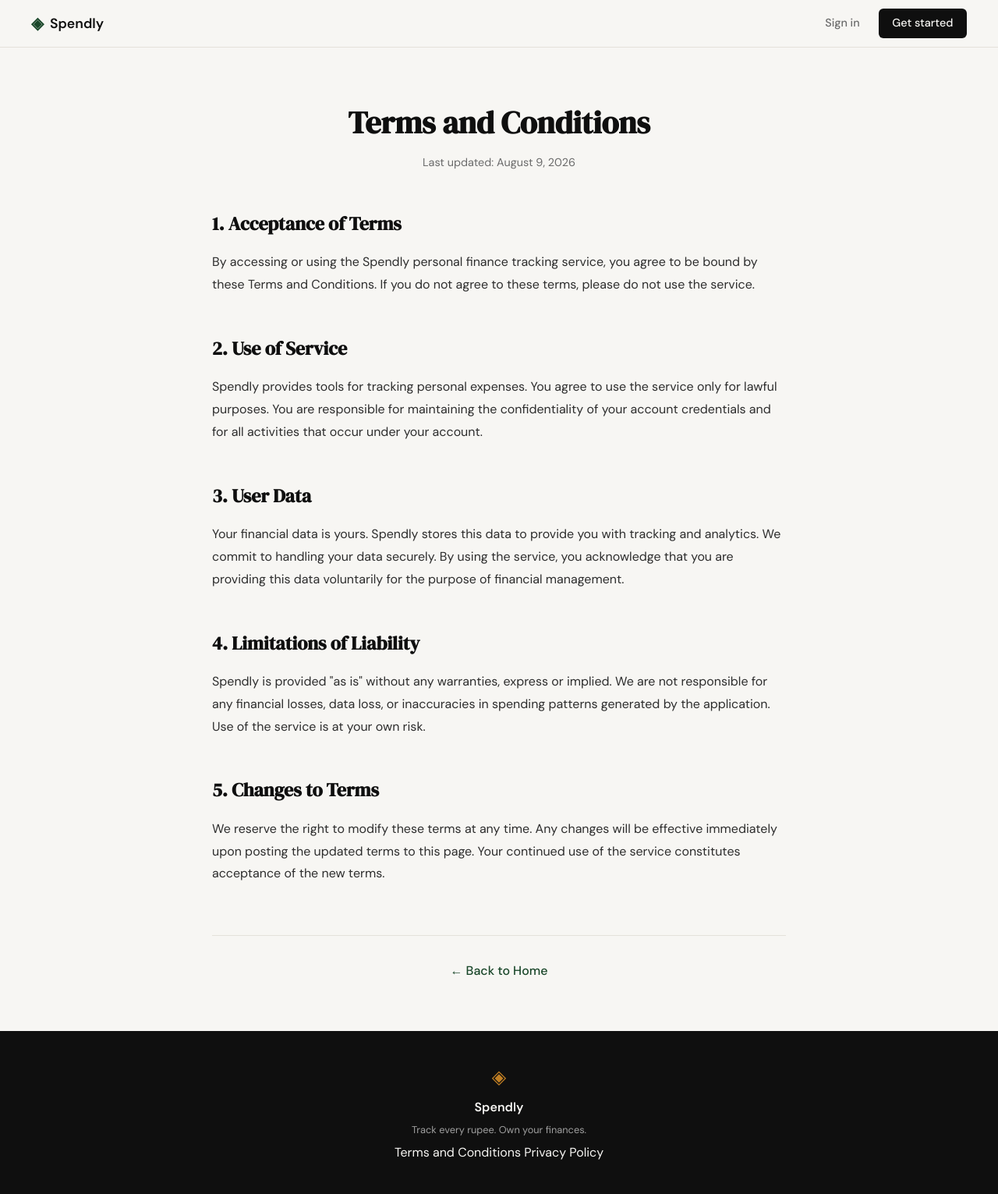
After one commit to ssingh465/expense-tracker-claude, a Flask app: page /terms in a window 1280 px wide. The commit adds this page. Shown: the whole page at 78% size. Run offline with Flask 3, Linux system fonts and the light colour scheme.

Commit message:
Implement Terms and Conditions page with thematic styling
- Added /terms route to app.py
- Created templates/terms.html with thematic styling
- Added content page styles to static/css/style.css
- Updated footer link in templates/base.html

Co-Authored-By: Claude <noreply@anthropic.com>

```diff
--- a/app.py
+++ b/app.py
@@ -20,6 +20,11 @@ def register():
 @app.route("/login")
 def login():
     return render_template("login.html")
+
+
+@app.route("/terms")
+def terms():
+    return render_template("terms.html")
 
 
 # ------------------------------------------------------------------ #
--- a/static/css/style.css
+++ b/static/css/style.css
@@ -528,3 +528,64 @@ a { color: inherit; text-decoration: none; }
     .nav-links a:not(.nav-cta) { display: none; }
     .hero { padding: 3rem 1rem 2rem; }
 }
+
+/* ------------------------------------------------------------------ */
+/* Content Pages (Terms, Privacy, etc.)                                */
+/* ------------------------------------------------------------------ */
+
+.content-page {
+    max-width: 800px;
+    margin: 4rem auto;
+    padding: 0 2rem;
+}
+
+.content-header {
+    text-align: center;
+    margin-bottom: 3rem;
+}
+
+.content-title {
+    font-family: var(--font-display);
+    font-size: 2.5rem;
+    color: var(--ink);
+    margin-bottom: 0.5rem;
+}
+
+.content-subtitle {
+    font-size: 0.9rem;
+    color: var(--ink-muted);
+}
+
+.content-section {
+    margin-bottom: 3rem;
+}
+
+.content-section-title {
+    font-family: var(--font-display);
+    font-size: 1.5rem;
+    color: var(--ink);
+    margin-bottom: 1rem;
+}
+
+.content-body {
+    color: var(--ink-soft);
+    line-height: 1.8;
+}
+
+.content-footer {
+    text-align: center;
+    margin-top: 4rem;
+    padding-top: 2rem;
+    border-top: 1px solid var(--border);
+}
+
+.link-back {
+    color: var(--accent);
+    font-weight: 500;
+    transition: color 0.2s;
+}
+
+.link-back:hover {
+    color: var(--ink);
+    text-decoration: underline;
+}
--- a/templates/base.html
+++ b/templates/base.html
@@ -35,7 +35,7 @@
             <span class="footer-name">Spendly</span>
             <p class="footer-copy">Track every rupee. Own your finances.</p>
             <div class="footer-links">
-                <a href="#">Terms and Conditions</a>
+                <a href="{{ url_for('terms') }}">Terms and Conditions</a>
                 <a href="#">Privacy Policy</a>
             </div>
         </div>
--- /dev/null
+++ b/templates/terms.html
@@ -0,0 +1,41 @@
+{% extends "base.html" %}
+
+{% block title %}Terms and Conditions — Spendly{% endblock %}
+
+{% block content %}
+<div class="content-page">
+    <header class="content-header">
+        <h1 class="content-title">Terms and Conditions</h1>
+        <p class="content-subtitle">Last updated: August 9, 2026</p>
+    </header>
+
+    <section class="content-section">
+        <h2 class="content-section-title">1. Acceptance of Terms</h2>
+        <p class="content-body">By accessing or using the Spendly personal finance tracking service, you agree to be bound by these Terms and Conditions. If you do not agree to these terms, please do not use the service.</p>
+    </section>
+
+    <section class="content-section">
+        <h2 class="content-section-title">2. Use of Service</h2>
+        <p class="content-body">Spendly provides tools for tracking personal expenses. You agree to use the service only for lawful purposes. You are responsible for maintaining the confidentiality of your account credentials and for all activities that occur under your account.</p>
+    </section>
+
+    <section class="content-section">
+        <h2 class="content-section-title">3. User Data</h2>
+        <p class="content-body">Your financial data is yours. Spendly stores this data to provide you with tracking and analytics. We commit to handling your data securely. By using the service, you acknowledge that you are providing this data voluntarily for the purpose of financial management.</p>
+    </section>
+
+    <section class="content-section">
+        <h2 class="content-section-title">4. Limitations of Liability</h2>
+        <p class="content-body">Spendly is provided "as is" without any warranties, express or implied. We are not responsible for any financial losses, data loss, or inaccuracies in spending patterns generated by the application. Use of the service is at your own risk.</p>
+    </section>
+
+    <section class="content-section">
+        <h2 class="content-section-title">5. Changes to Terms</h2>
+        <p class="content-body">We reserve the right to modify these terms at any time. Any changes will be effective immediately upon posting the updated terms to this page. Your continued use of the service constitutes acceptance of the new terms.</p>
+    </section>
+
+    <footer class="content-footer">
+        <a href="{{ url_for('landing') }}" class="link-back">← Back to Home</a>
+    </footer>
+</div>
+{% endblock %}
```
